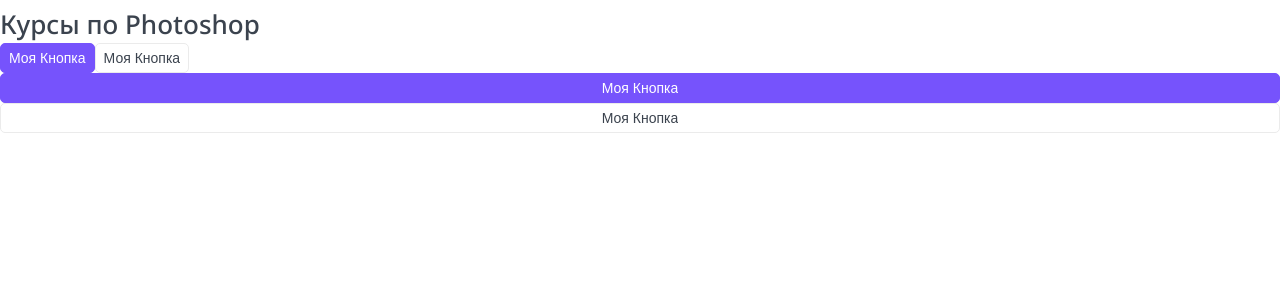
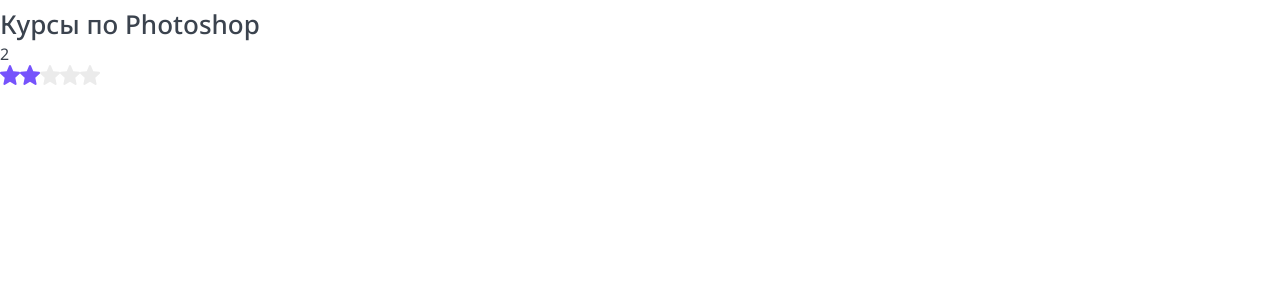
Before and after one commit to mr-scrpt/nextjs-top-app, a Next.js app: page / in a window 1280 px wide. Shown: the top 300 px of the page. Built offline with nearby package versions, Linux system fonts and the light colour scheme.

Commit message:
implemented: rating module

```diff
--- a/components/Icons/index.ts
+++ b/components/Icons/index.ts
@@ -1,2 +1,3 @@
 import IconArrow from './icons/icon_arrow.svg';
-export { IconArrow };
+import IconStar from './icons/icon_star.svg';
+export { IconArrow, IconStar };
--- /dev/null
+++ b/components/Rating/Rating.module.css
@@ -0,0 +1,18 @@
+/* .rating {
+} */
+
+.rating__inner {
+  display: flex;
+}
+
+.rating__icon_dafault {
+  fill: var(--gray-light);
+}
+
+.rating__icon_active {
+  fill: var(--primary);
+}
+
+.rating.rating_is_editable .rating__icon {
+  cursor: pointer;
+}
--- /dev/null
+++ b/components/Rating/Rating.tsx
@@ -0,0 +1,85 @@
+import cn from 'classnames';
+import { KeyboardEvent,  useEffect,  useState } from 'react';
+import { IconStar } from '../Icons';
+import styles from './Rating.module.css';
+import { RatingProps } from './Rating.props';
+export const Rating = ( {
+  isEditable = false,
+  ratingCurrent,
+  ratingMax = 5,
+  setRating,
+  className
+ }: RatingProps ) : JSX.Element => {
+
+  const [ ratingArray ] = useState<string[]>(new Array(ratingMax).fill(''));
+  const [ ratingActual, setRatingActual ] = useState<number>(ratingCurrent);
+  useEffect(() => {
+    setRatingActual(ratingCurrent);
+  }, [ ratingCurrent ]);
+
+  const ratingClass = cn( className, styles.rating, {
+    [ styles.rating_is_editable ]: isEditable
+  } );
+
+  const isIconActive = (isActive: boolean): string => {
+    return cn(styles.rating__icon, {
+      [ styles.rating__icon_dafault ]: !isActive,
+      [ styles.rating__icon_active ]: isActive,
+
+    });
+  };
+
+  const setOuterRating = (rating: number):void => {
+    if(isEditable && setRating){
+      setRating(rating);
+    }
+  };
+
+  const tabIndexEnable = (is: boolean): number => {
+    return is ? 1 : -1;
+  };
+
+  const onHover = (rating: number): void => {
+    if(isEditable){
+      setRatingActual(rating);
+    }
+
+  };
+  const onLeave = (rating: number): void => {
+    setRatingActual(rating);
+  };
+  const onHandleSpace = (rating: number, e:KeyboardEvent<SVGAElement>): void =>{
+    if(e.code == 'Space' && setRating){
+      setRating(rating);
+    }
+  };
+
+  return (
+    <div className={ ratingClass }>
+      <div className={ styles.rating__inner }>
+
+        {ratingArray.map((_, idx)=> (
+          <>
+            <IconStar
+              className={ isIconActive( idx < ratingActual ) }
+              key={ idx }
+              onMouseOver={ (): void=> { onHover(idx+1);} }
+              onMouseLeave={ (): void=> { onLeave(ratingCurrent);} }
+              onClick={ (): void => { setOuterRating(idx + 1);} }
+              tabIndex={ tabIndexEnable(isEditable) }
+              onKeyDown={ (e: KeyboardEvent<SVGAElement>): void =>{ onHandleSpace(idx + 1, e); } }
+          />
+          </>
+          )
+        )}
+
+      </div>
+    </div>
+  );
+};
+
+/* const onHandleSpace = (idx: number, e:KeyboardEvent<SVGAElement>): void =>{
+    if(e.code == 'Space' && setRatings){
+      setRatings(idx);
+    }
+  }; */
--- /dev/null
+++ b/components/Rating/index.ts
@@ -0,0 +1 @@
+export { Rating } from './Rating';
--- a/components/Tag/Tag.props.ts
+++ b/components/Tag/Tag.props.ts
@@ -2,8 +2,9 @@
 
 export interface TagProps
   extends DetailedHTMLProps<
-  HTMLAttributes<HTMLDivElement & HTMLAnchorElement>,
-  HTMLDivElement & HTMLAnchorElement>
+    HTMLAttributes<HTMLDivElement & HTMLAnchorElement>,
+    HTMLDivElement & HTMLAnchorElement
+  >
   {
     size?: 's' | 'm' | 'l' | 'xl',
     view?: 'primary' | 'secondary' | 'transparent' | 'success' | 'attention' | 'error'
--- a/package.json
+++ b/package.json
@@ -26,6 +26,7 @@
     "eslint": "^8.21.0",
     "eslint-config-next": "12.2.4",
     "eslint-plugin-react": "^7.30.1",
+    "eslint-plugin-react-hooks": "^4.6.0",
     "sass": "^1.54.3",
     "stylelint": "^14.9.1",
     "stylelint-config-standard": "^26.0.0",
--- a/pages/_document.tsx
+++ b/pages/_document.tsx
@@ -4,7 +4,7 @@
   static async getInitialProps(ctx: DocumentContext): Promise<DocumentInitialProps>{
     const initialProps = await Document.getInitialProps(ctx);
 
-    return {...initialProps};
+    return { ...initialProps };
   }
 
   render(): JSX.Element {
--- a/pages/index.tsx
+++ b/pages/index.tsx
@@ -1,52 +1,22 @@
 import type { NextPage } from 'next';
+import { useState } from 'react';
 import { Title } from '../components';
-import { Button } from '../components';
+
+import { Rating } from '../components/Rating';
 
 const Home: NextPage = () => {
+  const [ rating, setRating ] = useState<number>(2);
+
   return (
-    <div>
-      <Title tag='h1'>Курсы по Photoshop</Title>
+    <>
+      <Title tag='h1' >Курсы по Photoshop</Title>
+      {rating}
+      <Rating
+        setRating={ setRating }
+        ratingCurrent={ rating }
+        isEditable={ true }/>
+    </>
 
-      <Button
-        mode='standat'
-        size='l'
-        view='primary'
-        arrow='to_bottom'
-        iconPosition='right'
-          >
-        Моя Кнопка
-      </Button>
-
-      <Button
-        mode='standat'
-        size='l'
-        view='transparent'
-        arrow='to_bottom'
-        iconPosition='right'
-          >
-        Моя Кнопка
-      </Button>
-
-      <Button
-        mode='width_available'
-        size='l'
-        view='primary'
-        arrow='to_right'
-        iconPosition='left'
-          >
-        Моя Кнопка
-      </Button>
-
-      <Button
-        mode='width_available'
-        size='l'
-        view='transparent'
-        arrow='to_right'
-        iconPosition='left'
-          >
-        Моя Кнопка
-      </Button>
-    </div>
   );
 };
 
```
Also changed, not shown: components/Rating/Rating.props.ts (added, +12 -0 lines), pages/_app.tsx (+14 -8 lines), .eslintrc.json, components/Icons/icons/icon_star.svg (added), kit/index.ts (deleted), 1 other file (tests, documents, lock files or other folders).
